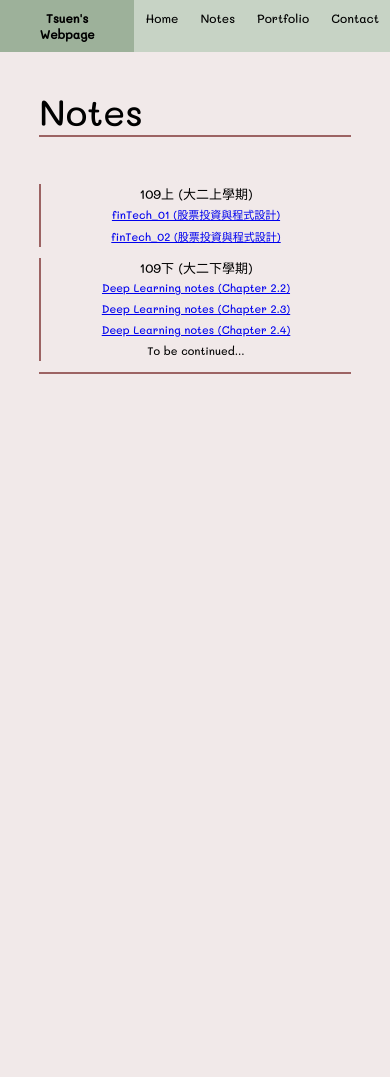
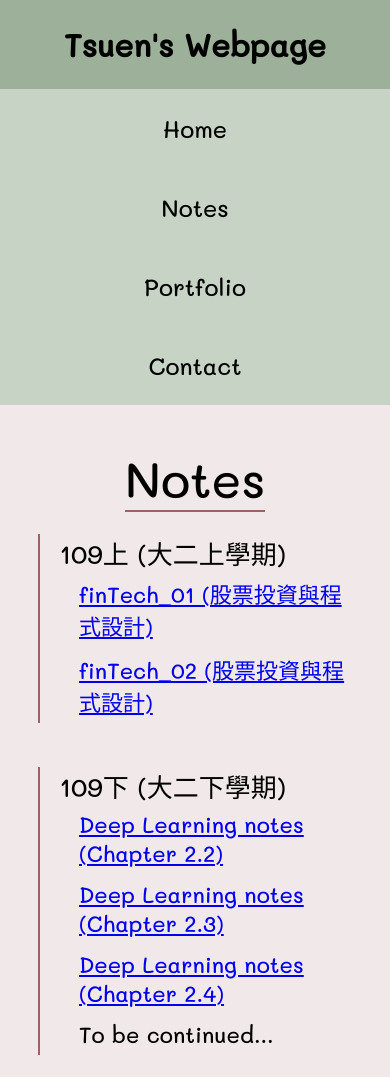
Before and after one commit to michael21910/michael21910.github.io, a PHP site: page /notes.html in a window 390 px wide. Before the commit the page ends 374 px from the top, so only its background shows below. Run offline with PHP 8.4, Linux system fonts and the light colour scheme.

Commit message:
personal webpage mobile version first time updated

```diff
--- a/css/notes_portfolio.css
+++ b/css/notes_portfolio.css
@@ -5,29 +5,34 @@
 	justify-content: center;
 }
 
-.Container p{
-	font-size: 72px;
+.subtitle{
+	margin-top: 5vh;
+	font-size: 5vw;
 	text-align: center;
-	display: flex;
-}
-
-.Container div{
-	font-size: 26px;
+	border-bottom: 2px solid rgb(156, 99, 99);
 }
 
 .Container ul{
+	width: 80%;
 	font-size: 22px;
 	padding-left: 0;
 	border-left: 2px solid rgb(156, 99, 99);
 }
 
-.Container li{
+.Container ul div{
+	padding-left: 5vw;
+	font-size: 26px;
+}
+
+.Container ul li{
 	padding-top: 6px;
 	padding-bottom: 6px;
 	list-style: none;
+	padding-left: 10vw;
 }
 
-@media screen and (max-width: 640px){
+@media(max-width: 768px)
+{
 	.Container{
 		display: flex;
 		flex-direction: column;
@@ -35,25 +40,27 @@
 		justify-content: center;
 	}
 
-	.Container p{
-		font-size: 36px;
+	.subtitle{
+		font-size: 12.5vw;
 		text-align: center;
-		display: flex;
-	}
-
-	.Container div{
-		font-size: 13px;
+		border-bottom: 2px solid rgb(156, 99, 99);
 	}
 
 	.Container ul{
-		font-size: 11px;
+		width: 80%;
+		font-size: 22px;
 		padding-left: 0;
 		border-left: 2px solid rgb(156, 99, 99);
 	}
 
-	.Container li{
-		padding-top: 3px;
-		padding-bottom: 3px;
+	.Container ul div{
+		padding-left: 5vw;
+		font-size: 26px;
+	}
+	.Container ul li{
+		padding-top: 6px;
+		padding-bottom: 6px;
 		list-style: none;
+		padding-left: 10vw;
 	}
 }
--- a/css/style.css
+++ b/css/style.css
@@ -40,13 +40,6 @@ body{
 
 .active{
 	background-color: rgb(157, 177, 154);
-}
-
-.title{
-	font-size: 72px;
-	text-align: center;
-	width: 80vw;
-	text-align: center;
 }
 
 .border-bottom{
@@ -105,61 +98,91 @@ body{
 	list-style: none;
 }
 
-@media screen and (max-width: 640px){
+@media(max-width: 768px)
+{
+	/* navigation bar */
 	.navbar{
-		overflow: hidden;
+		display: flex;
+		flex-direction: column;
+		align-items: center;
+		justify-content: center;
 		background-color: rgb(199, 211, 197);
 		list-style-type: none;
-		margin: 0;
-		padding: 0;
-		display: flex;
-		flex-direction: row;
-		justify-content: space-evenly;
-	}
-
-	.navbar li{
-		float: left;
 	}
 
 	.navbar li a{
-		display: block;
-		color: black;
-		text-align: center;
-		padding: 10px 11px;
+		padding-left: 37.5vw;
+		padding-right: 37.5vw;
 		text-decoration: none;
-		font-size: 12px;
+		font-size: 6vw;
 	}
 
 	.navbar li:first-child{
 		font-weight: bold;
 		text-align: center;
-		padding: 10px 22px;
-		font-size: 12px;
+		padding: 24px 48px;
+		font-size: 8vw;
 	}
 
 	.navbar li a:hover{
-		transition: 0.5s;
+		transition: 0.3s;
 		background-color: rgb(227, 233, 226);
+		transform: scale(0.875);
 	}
 
 	.active{
+		width: 100%;
 		background-color: rgb(157, 177, 154);
 	}
 
-	.title{
-		font-size: 36px;
-		text-align: center;
-		width: 80vw;
-		text-align: center;
+	/* timer */
+	.timerBox{
+		display: flex;
+		justify-content: center;
+		align-items: center;
+	}
+	.timerBox p{
+		margin-top: 3vh;
+		padding: 1vw 3vw;
+		width: 75vw;
+		background: rgb(246, 228, 228);
+		border-radius: 24px;
+		font-size: 5.384vw;
+		font-weight: 400;
+		color: rgb(69, 69, 69);
+		text-align: right;
 	}
 
-	.border-bottom{
-		border-bottom: 2px solid rgb(156, 99, 99);
+	/* News */
+	.newsContainer{
+		display: flex;
+		justify-content: center;
+		flex-direction: column;
+		align-items: center;
 	}
 
-	.underLine{
-		border-bottom: 2px solid rgb(156, 99, 99);
-		width: 80vw;
-		text-align: center;
+	.newsContainer div{
+		padding: 3vw;
+		width: 75vw;
+		background: rgb(224, 224, 235);
+		border-radius: 24px;
+		font-size: 5.384vw;
+		font-weight: 300;
+		line-height: 5.2vh;
+	}
+
+	.newsContainer div p{
+		margin-left: 5vw;
+		margin-top: 1.5vh;
+		font-size: 10vw;
+		font-weight: 500;
+	}
+
+	.newsContainer div ul{
+		list-style: none;
+	}
+
+	.newsContainer div ul li{
+		margin-bottom: 1vh;
 	}
 }
--- a/notes.html
+++ b/notes.html
@@ -23,8 +23,7 @@
 
 		<!-- notes -->
 		<div class="Container">
-			<p class="title border-bottom">Notes</p>
-			<div class="underLine"/>
+			<div class="subtitle">Notes</div>
 			<ul>
 				<div>109上 (大二上學期)</div>
 				<li><a href="notes/finTech_01.html" target="_blank">finTech_01 (股票投資與程式設計)</a></li>
--- a/portfolio.html
+++ b/portfolio.html
@@ -23,8 +23,7 @@
 
 		<!-- portfolio -->
 		<div class="Container">
-			<p class="title border-bottom">Profolio</p>
-			<div class="underLine"/>
+			<div class="subtitle">Profolio</div>
 			<ul>
 				<div>109上 (大二上學期)</div>
 				<li><a href="portfolio/finTech_01.html" target="_blank">finTech_01 (股票投資與程式設計)</a></li>
```
Also changed, not shown: css/contact.css (+36 -1 lines).
